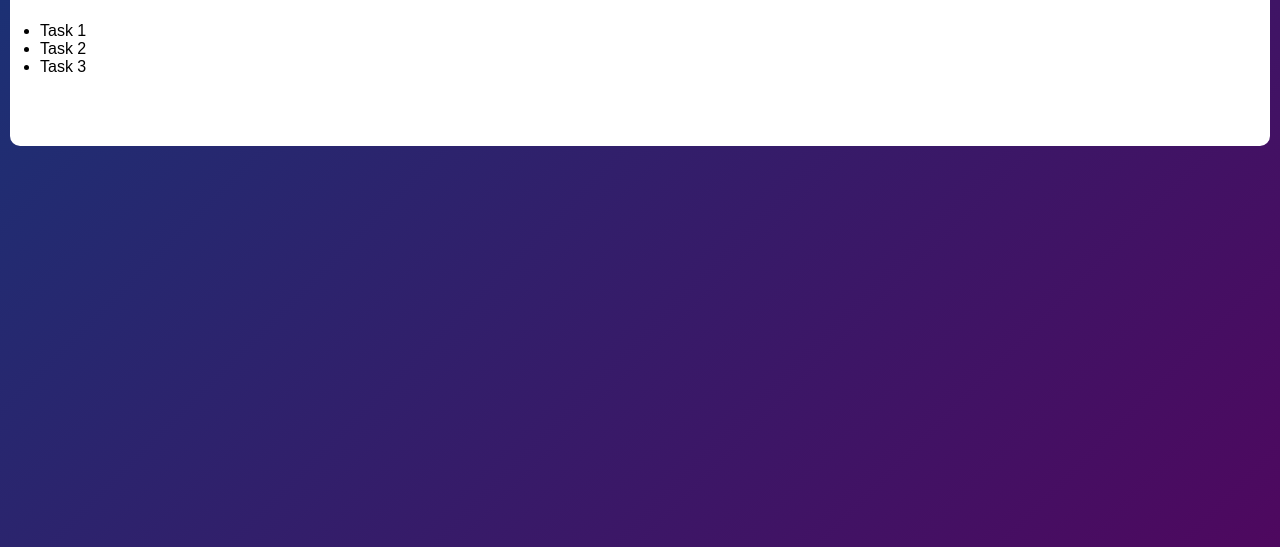
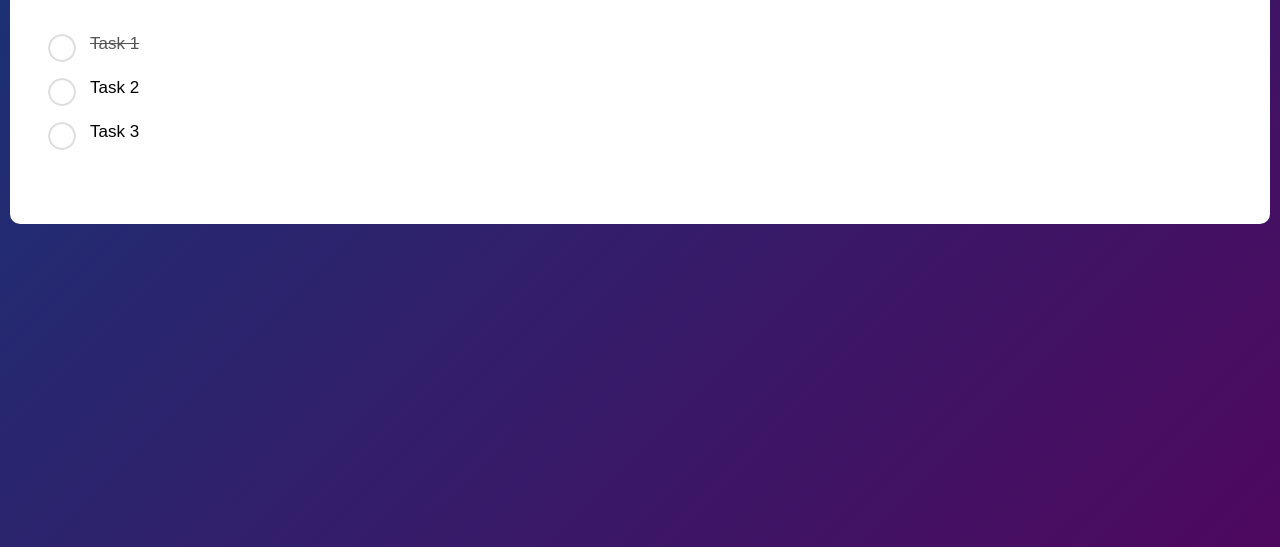
Before and after one commit to iishu/JavaScript-Projects, a plain HTML site: page ToDo List/index.html in a window 1280 px wide. Shown: the part 253-800 px from the top of the page. Drawn offline with Linux system fonts and the light colour scheme.

Commit message:
commit desgining task structure

```diff
--- a/ToDo List/index.html
+++ b/ToDo List/index.html
@@ -16,7 +16,7 @@
                 <button>Add</button>
             </div>
             <ul id="list-container" class="">
-                <li>Task 1</li>
+                <li class="checked">Task 1</li>
                 <li>Task 2</li>
                 <li>Task 3</li>
             </ul>
--- a/ToDo List/style.css
+++ b/ToDo List/style.css
@@ -57,3 +57,29 @@ button{
     border-radius: 40px;
 
 }
+ul li{
+    list-style: none;
+    font-size:17px;
+    padding:12px 8px 12px 50px ;
+    user-select: none;
+    cursor:pointer;
+    position: relative;
+
+}
+ul li::before{
+    content: " ";
+    position: absolute;
+    height: 28px;
+    width: 28px;
+    border-radius: 50%;
+    background-image: url(images/unchecked.png);
+    background-size: cover;
+    background-position: center;
+    top:12px;
+    left:8px;
+
+}
+ul li.checked{
+    color:#555;
+    text-decoration:line-through ;
+}
```
